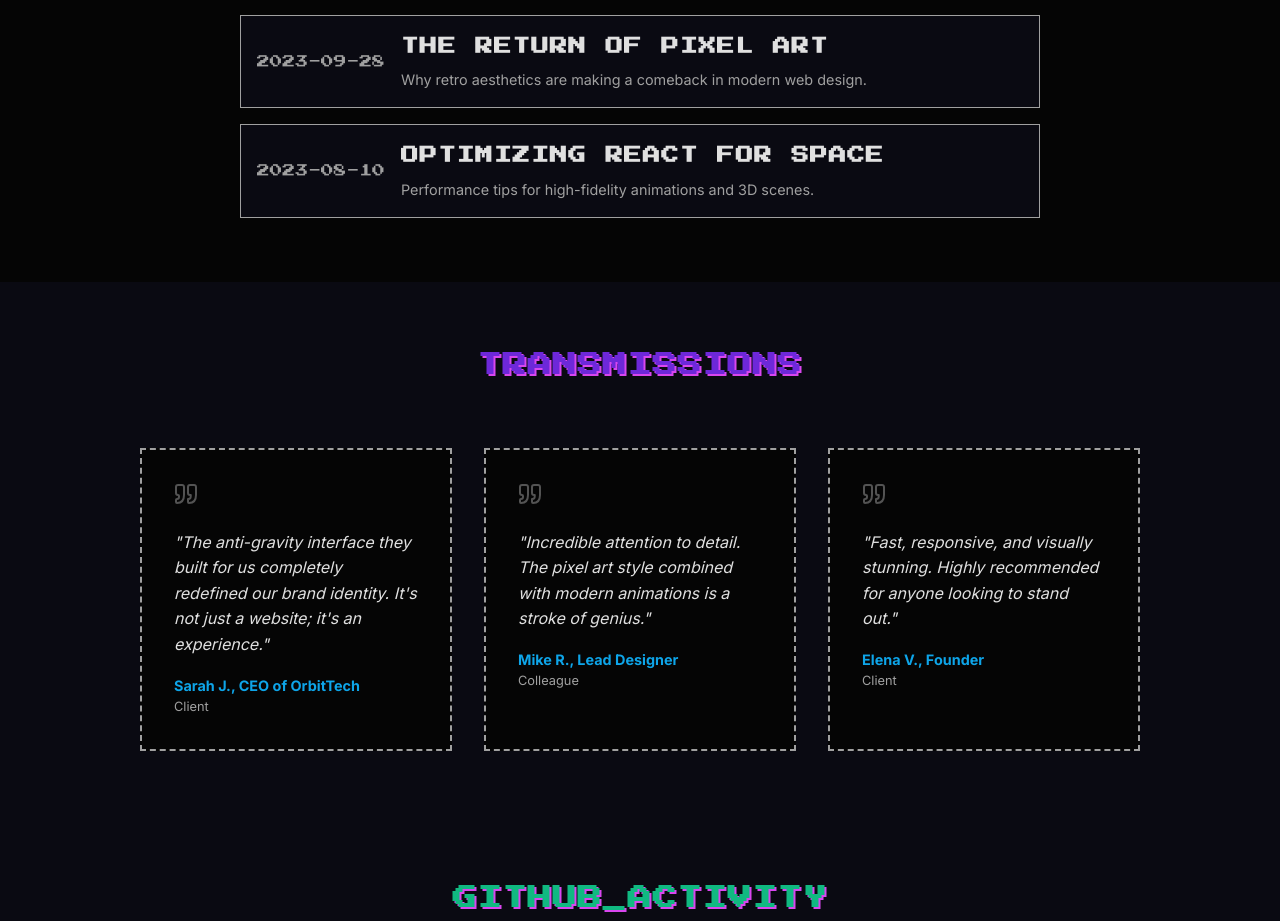
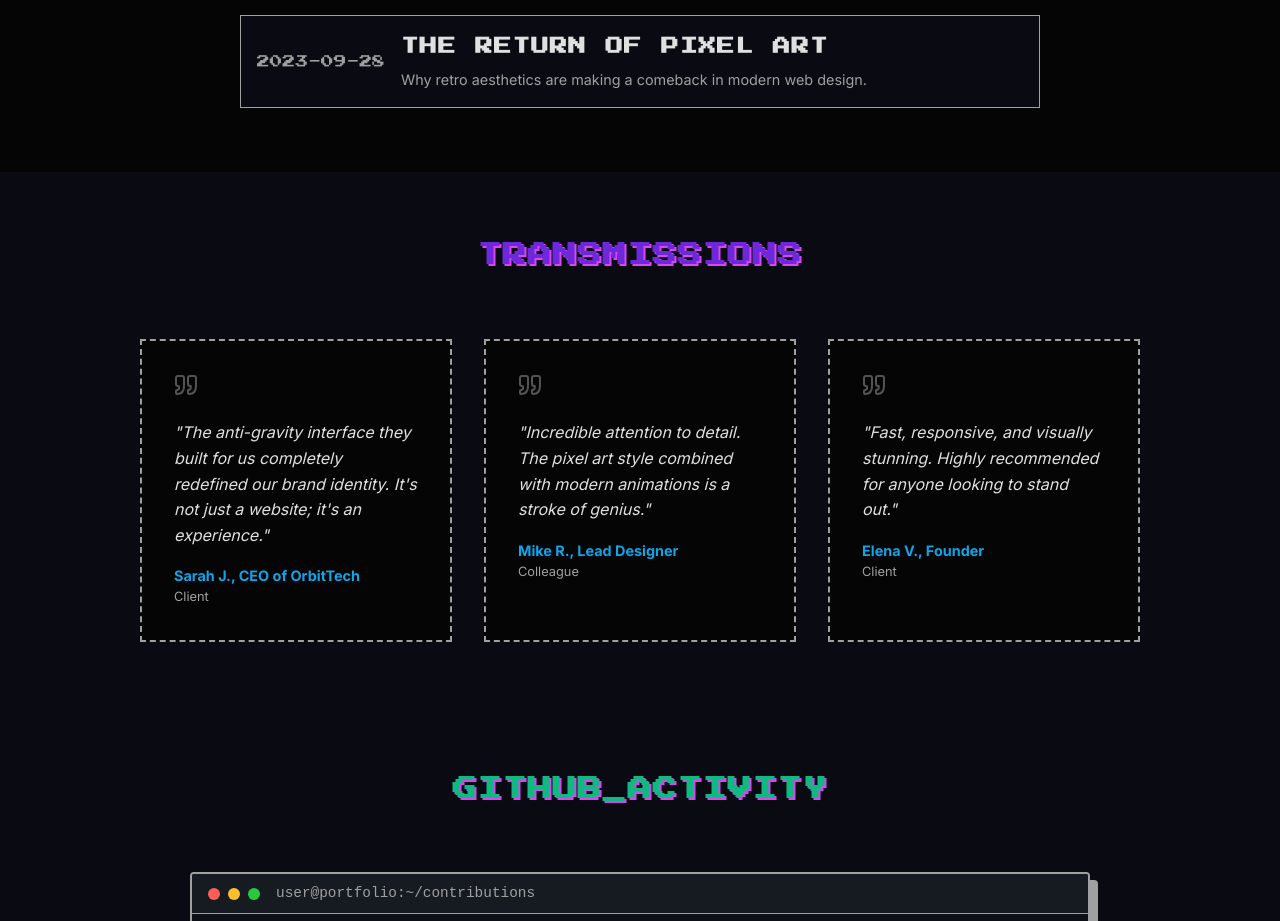
Before and after one commit to Monkcoderr/portfolio-main, a React (Vite) app: page / in a window 1280 px wide. Shown: the part 4135-5056 px from the top of the page. Built offline with nearby package versions, Linux system fonts and the light colour scheme.

Commit message:
refactor: comment out unused blog post entry

```diff
--- a/src/components/Blog.jsx
+++ b/src/components/Blog.jsx
@@ -16,12 +16,12 @@ const posts = [
         excerpt: 'Why retro aesthetics are making a comeback in modern web design.',
         link: '#'
     },
-    {
-        title: 'Optimizing React for Space',
-        date: '2023-08-10',
-        excerpt: 'Performance tips for high-fidelity animations and 3D scenes.',
-        link: '#'
-    }
+    // {
+    //     title: 'Optimizing React for Space',
+    //     date: '2023-08-10',
+    //     excerpt: 'Performance tips for high-fidelity animations and 3D scenes.',
+    //     link: '#'
+    // }
 ];
 
 const Blog = () => {
```
